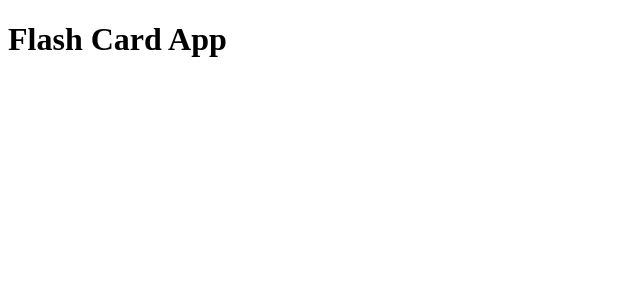
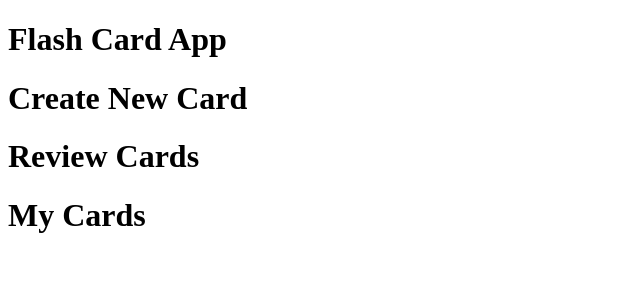
Before and after one commit to seongkevinlee/react-flashcard, a React app: page / in a window 1280 px wide. Shown: the top 300 px of the page, without its empty margins (0-640 px from the left). Built offline with nearby package versions, Linux system fonts and the light colour scheme; the HTML template or start-up script is replaced by a standard one.

Commit message:
Added 3 components to create, view, and review cards

```diff
--- a/src/components/app.jsx
+++ b/src/components/app.jsx
@@ -1,4 +1,7 @@
 import React from 'react';
+import CreateCard from './create-card';
+import ReviewCards from './review-cards';
+import ViewCards from './view-cards';
 
 export default class App extends React.Component {
   constructor(props) {
@@ -10,7 +13,12 @@ export default class App extends React.Component {
 
   render() {
     return (
-      <h1 className='text-center'>Flash Card App</h1>
+      <div>
+        <h1 className='text-center'>Flash Card App</h1>
+        <CreateCard/>
+        <ReviewCards/>
+        <ViewCards/>
+      </div>
     );
   }
 
--- /dev/null
+++ b/src/components/create-card.jsx
@@ -0,0 +1,18 @@
+import React from 'react';
+
+export default class CreateCard extends React.Component {
+  constructor(props) {
+    super(props);
+    this.state = {
+      cardFront: 'null',
+      cardBack: 'null'
+    };
+  }
+
+  render() {
+    return (
+      <h1 className='text-center'>Create New Card</h1>
+    );
+  }
+
+}
--- /dev/null
+++ b/src/components/review-cards.jsx
@@ -0,0 +1,18 @@
+import React from 'react';
+
+export default class ReviewCards extends React.Component {
+  constructor(props) {
+    super(props);
+    this.state = {
+      cardFront: 'null',
+      cardBack: 'null'
+    };
+  }
+
+  render() {
+    return (
+      <h1 className='text-center'>Review Cards</h1>
+    );
+  }
+
+}
--- /dev/null
+++ b/src/components/view-cards.jsx
@@ -0,0 +1,18 @@
+import React from 'react';
+
+export default class ViewCards extends React.Component {
+  constructor(props) {
+    super(props);
+    this.state = {
+      cardFront: 'null',
+      cardBack: 'null'
+    };
+  }
+
+  render() {
+    return (
+      <h1 className='text-center'>My Cards</h1>
+    );
+  }
+
+}
```
